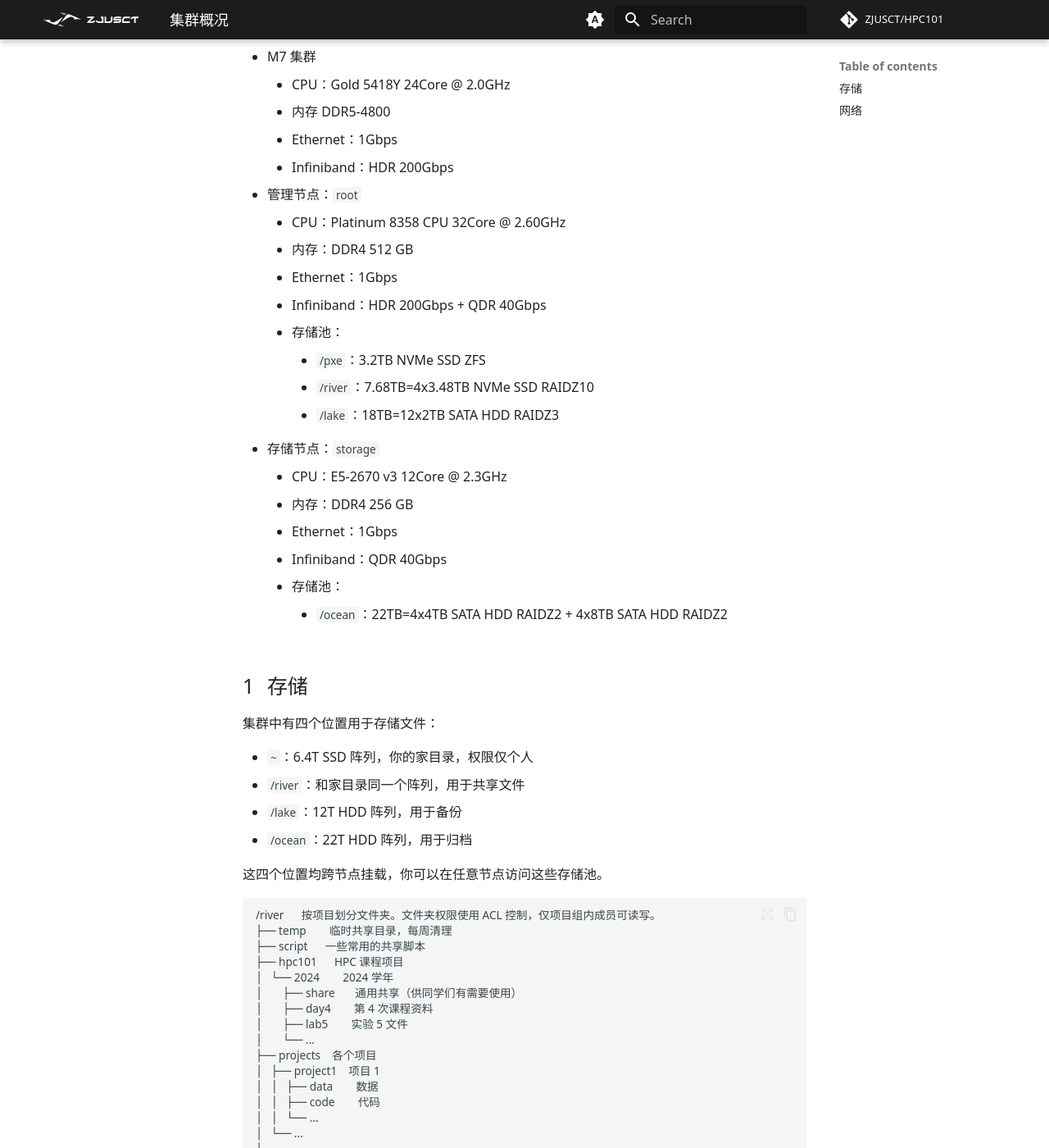
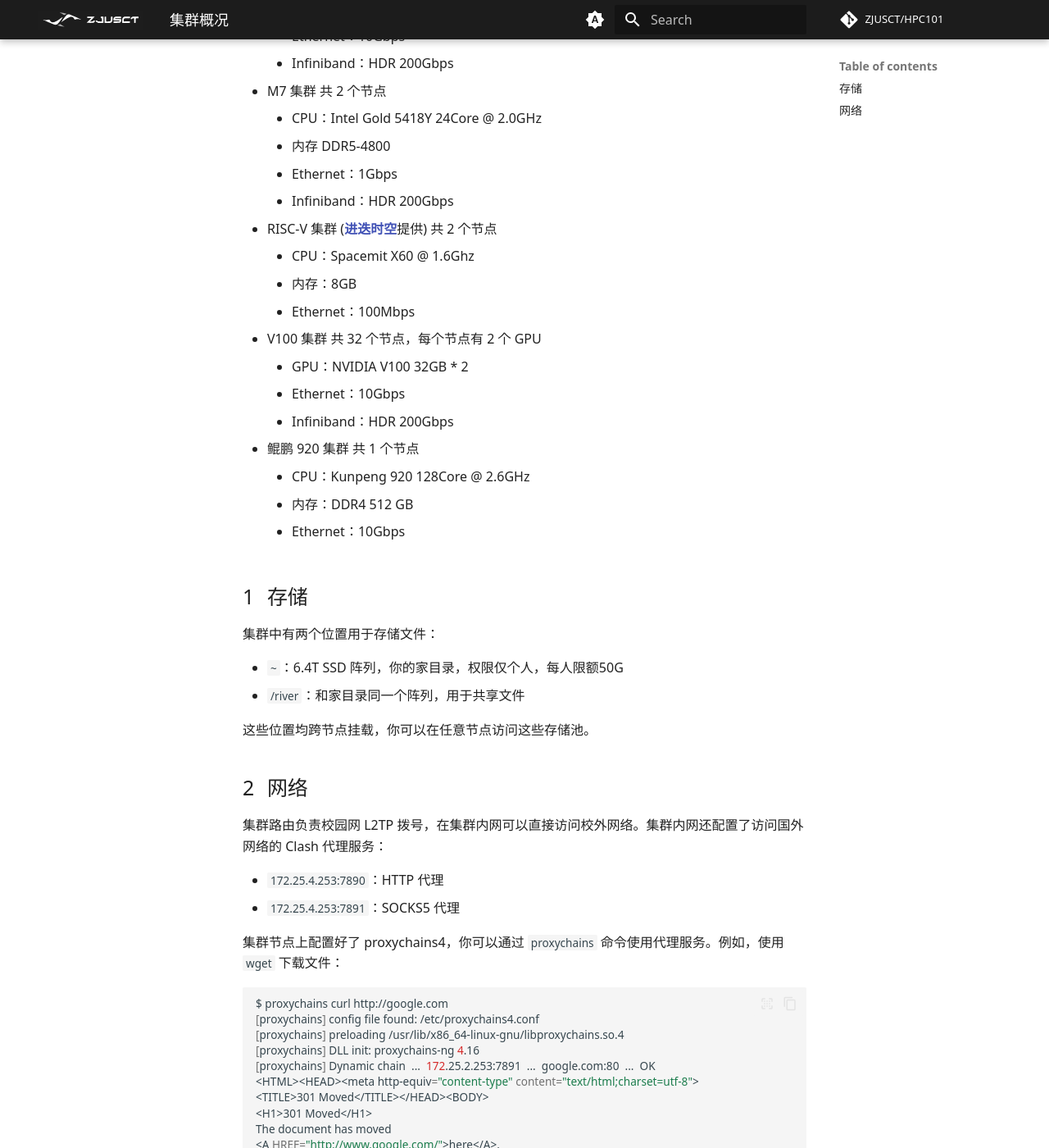
Before and after one commit to wys917/HPC101, an MkDocs documentation site: the page built from docs/guide/overview.md, in a window 1280 px wide and 1400 px high, scrolled down 380 px. Shown: the whole window at 82% size. Built offline with MkDocs 1.6.1 and Material for MkDocs 9.7.7, drawn with Linux system fonts in a browser that asks for light colours; some web fonts are replaced; comment, search, counter and statistics services are not loaded; some of the changed text lies outside the part shown.

Commit message:
feat: update slurm usage info, clusters info. add more tips and guides.

````diff
--- a/docs/guide/overview.md
+++ b/docs/guide/overview.md
@@ -2,77 +2,51 @@
 
 目前集群硬件资源如下：
 
-- M6 集群：
-    - CPU：Silver 4314 16Core @ 2.4GHz 或 Gold 5320 26Core @ 2.2GHz
+- M6 集群 共 5 个节点
+    - CPU (M600,M601)：Intel Silver 4314 16Core @ 2.4GHz
+    - CPU (M602,M603,M604)：Intel Gold 5320 26Core @ 2.2GHz
     - 内存：DDR4 256 GB 以上
     - Ethernet：10Gbps
     - Infiniband：HDR 200Gbps
-- M7 集群
-    - CPU：Gold 5418Y 24Core @ 2.0GHz
+
+- M7 集群 共 2 个节点
+    - CPU：Intel Gold 5418Y 24Core @ 2.0GHz
     - 内存 DDR5-4800
     - Ethernet：1Gbps
     - Infiniband：HDR 200Gbps
-- 管理节点：`root`
-    - CPU：Platinum 8358 CPU 32Core @ 2.60GHz
+
+- RISC-V 集群 ([**进迭时空**](https://www.spacemit.com/)提供) 共 2 个节点
+    - CPU：Spacemit X60 @ 1.6Ghz
+    - 内存：8GB
+    - Ethernet：100Mbps
+
+
+- V100 集群 共 32 个节点，每个节点有 2 个 GPU
+    - GPU：NVIDIA V100 32GB * 2
+    - Ethernet：10Gbps
+    - Infiniband：HDR 200Gbps
+
+- 鲲鹏 920 集群 共 1 个节点
+    - CPU：Kunpeng 920 128Core @ 2.6GHz
     - 内存：DDR4 512 GB
-    - Ethernet：1Gbps
-    - Infiniband：HDR 200Gbps + QDR 40Gbps
-    - 存储池：
-        - `/pxe`：3.2TB NVMe SSD ZFS
-        - `/river`：7.68TB=4x3.48TB NVMe SSD RAIDZ10
-        - `/lake`：18TB=12x2TB SATA HDD RAIDZ3
-- 存储节点：`storage`
-    - CPU：E5-2670 v3 12Core @ 2.3GHz
-    - 内存：DDR4 256 GB
-    - Ethernet：1Gbps
-    - Infiniband：QDR 40Gbps
-    - 存储池：
-        - `/ocean`：22TB=4x4TB SATA HDD RAIDZ2 + 4x8TB SATA HDD RAIDZ2
+    - Ethernet：10Gbps
 
 ## 存储
 
-集群中有四个位置用于存储文件：
+集群中有两个位置用于存储文件：
 
-- `~`：6.4T SSD 阵列，你的家目录，权限仅个人
+- `~`：6.4T SSD 阵列，你的家目录，权限仅个人，每人限额50G
 - `/river`：和家目录同一个阵列，用于共享文件
-- `/lake`：12T HDD 阵列，用于备份
-- `/ocean`：22T HDD 阵列，用于归档
 
-这四个位置均跨节点挂载，你可以在任意节点访问这些存储池。
+这些位置均跨节点挂载，你可以在任意节点访问这些存储池。
 
-```text
-/river      按项目划分文件夹。文件夹权限使用 ACL 控制，仅项目组内成员可读写。
-├── temp        临时共享目录，每周清理
-├── script      一些常用的共享脚本
-├── hpc101      HPC 课程项目
-│   └── 2024        2024 学年
-│       ├── share       通用共享（供同学们有需要使用）
-│       ├── day4        第 4 次课程资料
-│       ├── lab5        实验 5 文件
-│       └── ...
-├── projects    各个项目
-│   ├── project1    项目 1
-│   │   ├── data        数据
-│   │   ├── code        代码
-│   │   └── ...
-│   └── ...
-└── ...
-/lake
-└── ...         暂未整理
-/ocean
-└── mirror
-    ├── debian-cd       Debian 镜像（同步自 tuna）
-    ├── ubuntu-releases Ubuntu 镜像（同步自 tuna）
-    ├── windows         Windows 镜像（手动下载）
-    └── windows-server  Windows Server 镜像（手动下载）
-```
 
 ## 网络
 
 集群路由负责校园网 L2TP 拨号，在集群内网可以直接访问校外网络。集群内网还配置了访问国外网络的 Clash 代理服务：
 
-- `172.25.2.253:7890`：HTTP 代理
-- `172.25.2.253:7891`：SOCKS5 代理
+- `172.25.4.253:7890`：HTTP 代理
+- `172.25.4.253:7891`：SOCKS5 代理
 
 集群节点上配置好了 proxychains4，你可以通过 `proxychains` 命令使用代理服务。例如，使用 `wget` 下载文件：
 
````
Also changed, not shown: docs/guide/index.md (+12 -2 lines), docs/guide/job.md (+79 -8 lines), docs/guide/oj.md (+5 -0 lines).
